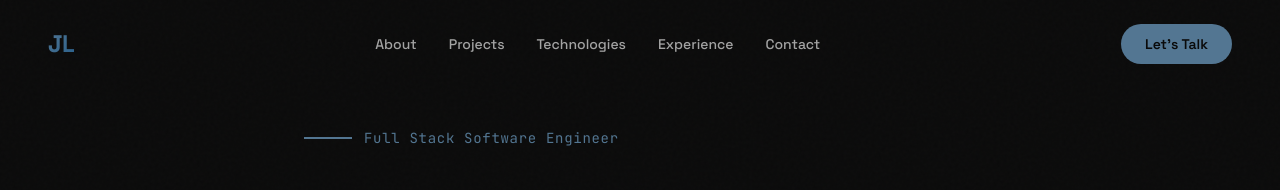
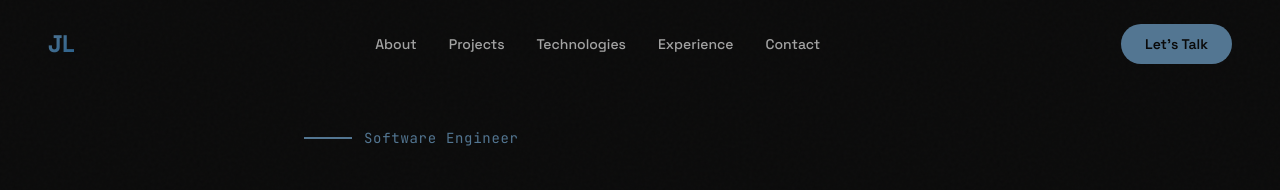
Before and after one commit to Audiph/jl, a Next.js app: page / in a window 1280 px wide. Shown: the top 190 px of the page. Built offline with nearby package versions, Linux system fonts and the light colour scheme.

Commit message:
fix: update job title in Hero section

```diff
--- a/src/components/sections/Hero.tsx
+++ b/src/components/sections/Hero.tsx
@@ -45,9 +45,7 @@ const Hero = () => {
             className="mb-8 flex items-center gap-3"
           >
             <span className="bg-primary h-0.5 w-12" />
-            <span className="text-mono text-primary text-sm tracking-wider">
-              Full Stack Software Engineer
-            </span>
+            <span className="text-mono text-primary text-sm tracking-wider">Software Engineer</span>
           </motion.div>
 
           {/* Main Title */}
```
